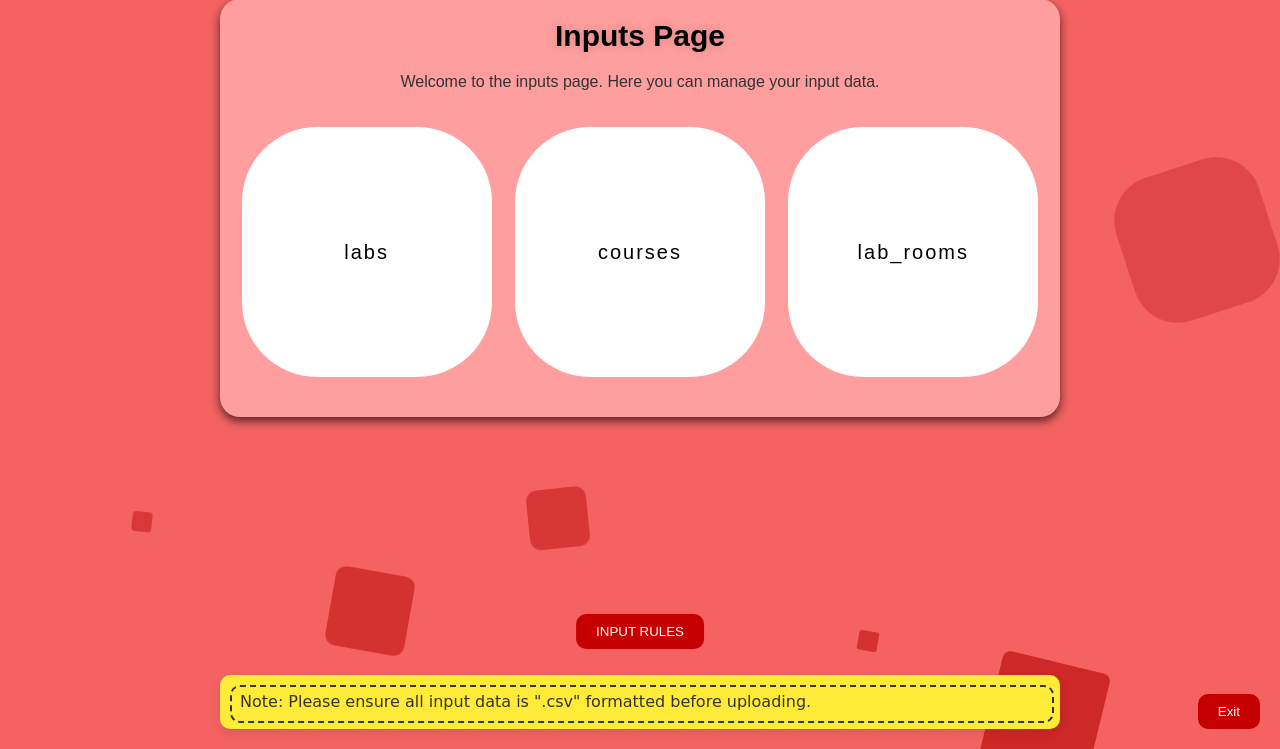
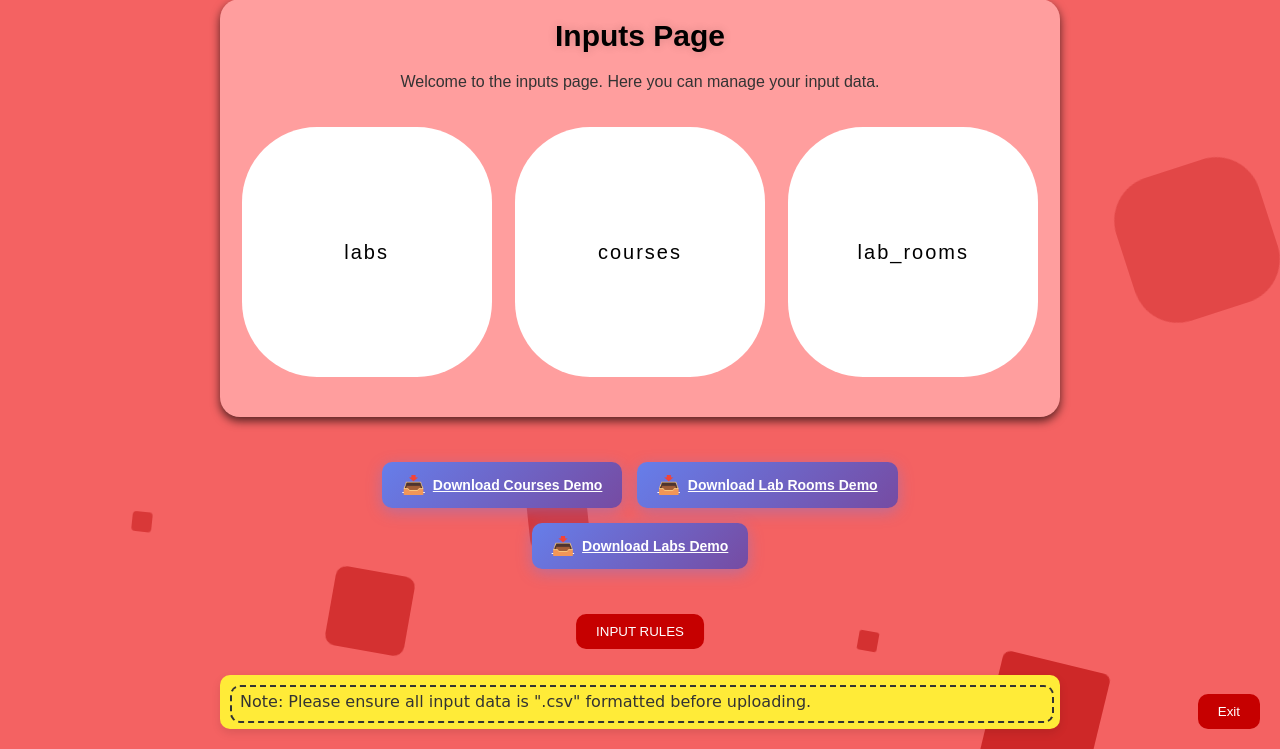
Before and after one commit to shankar379/TG_NEW, a Django app: page /inputs.html in a window 1280 px wide. Shown: the part 51-800 px from the top of the page. Run offline with Django 4.2, Linux system fonts and the light colour scheme.

Commit message:
Add demo file download buttons on inputs page - courses, lab_rooms, labs CSV

```diff
--- a/TG_app/templates/inputs.html
+++ b/TG_app/templates/inputs.html
@@ -314,7 +314,48 @@
     transition: background 0.3s;
     }
 
+    .download-section {
+        position: fixed;
+        bottom: 180px;
+        left: 50%;
+        transform: translateX(-50%);
+        display: flex;
+        gap: 15px;
+        flex-wrap: wrap;
+        justify-content: center;
+        align-items: center;
+        z-index: 100;
+    }
 
+    .download-button {
+        background: linear-gradient(135deg, #667eea 0%, #764ba2 100%);
+        color: white;
+        border: none;
+        padding: 12px 20px;
+        cursor: pointer;
+        border-radius: 10px;
+        font-size: 14px;
+        font-weight: bold;
+        transition: all 0.3s ease;
+        box-shadow: 0 4px 15px rgba(102, 126, 234, 0.4);
+        display: flex;
+        align-items: center;
+        gap: 8px;
+    }
+
+    .download-button:hover {
+        transform: translateY(-3px);
+        box-shadow: 0 6px 20px rgba(102, 126, 234, 0.6);
+        background: linear-gradient(135deg, #764ba2 0%, #667eea 100%);
+    }
+
+    .download-button:active {
+        transform: translateY(-1px);
+    }
+
+    .download-icon {
+        font-size: 18px;
+    }
 
 
           </style>
@@ -367,6 +408,21 @@
         </ul>
     </div>
 
+    <!-- Download Demo Files Section -->
+    <div class="download-section">
+        <a href="{% url 'download_demo' 'courses.csv' %}" class="download-button" download>
+            <span class="download-icon">📥</span>
+            <span>Download Courses Demo</span>
+        </a>
+        <a href="{% url 'download_demo' 'lab_rooms.csv' %}" class="download-button" download>
+            <span class="download-icon">📥</span>
+            <span>Download Lab Rooms Demo</span>
+        </a>
+        <a href="{% url 'download_demo' 'labs.csv' %}" class="download-button" download>
+            <span class="download-icon">📥</span>
+            <span>Download Labs Demo</span>
+        </a>
+    </div>
 
     <button class="exit-button" onclick="goToHomePage()">Exit</button>
     <button class="input-button" onclick="goToHelpPage()">INPUT RULES</button>
--- a/TG_app/urls.py
+++ b/TG_app/urls.py
@@ -15,6 +15,7 @@ urlpatterns = [
     path('about.html', views.about, name='about'),
     path('help.html', views.help, name='help'),
     path('rules.html', views.rules, name='rules'),
+    path('download-demo/<str:filename>', views.download_demo, name='download_demo'),
 
 ]  + static(settings.MEDIA_URL, document_root=settings.MEDIA_ROOT)
 if settings.DEBUG:
--- a/TG_app/views.py
+++ b/TG_app/views.py
@@ -141,3 +141,27 @@ def help(request):
 
 def rules(request):
     return render(request, 'rules.html')
+
+def download_demo(request, filename):
+    """Download demo CSV files"""
+    from django.http import FileResponse, Http404
+    import os
+    from django.conf import settings
+
+    # Define the demo files directory
+    demo_dir = os.path.join(settings.BASE_DIR, 'TG_app', 'media', 'demo_files')
+    file_path = os.path.join(demo_dir, filename)
+
+    # Security check: ensure filename is one of the allowed demo files
+    allowed_files = ['courses.csv', 'lab_rooms.csv', 'labs.csv']
+    if filename not in allowed_files:
+        raise Http404("File not found")
+
+    # Check if file exists
+    if not os.path.exists(file_path):
+        raise Http404("File not found")
+
+    # Return file as download
+    response = FileResponse(open(file_path, 'rb'), content_type='text/csv')
+    response['Content-Disposition'] = f'attachment; filename="{filename}"'
+    return response
```
Also changed, not shown: TG_app/media/demo_files/courses.csv (added, +33 -0 lines), TG_app/media/demo_files/lab_rooms.csv (added, +7 -0 lines), TG_app/media/demo_files/labs.csv (added, +23 -0 lines).
